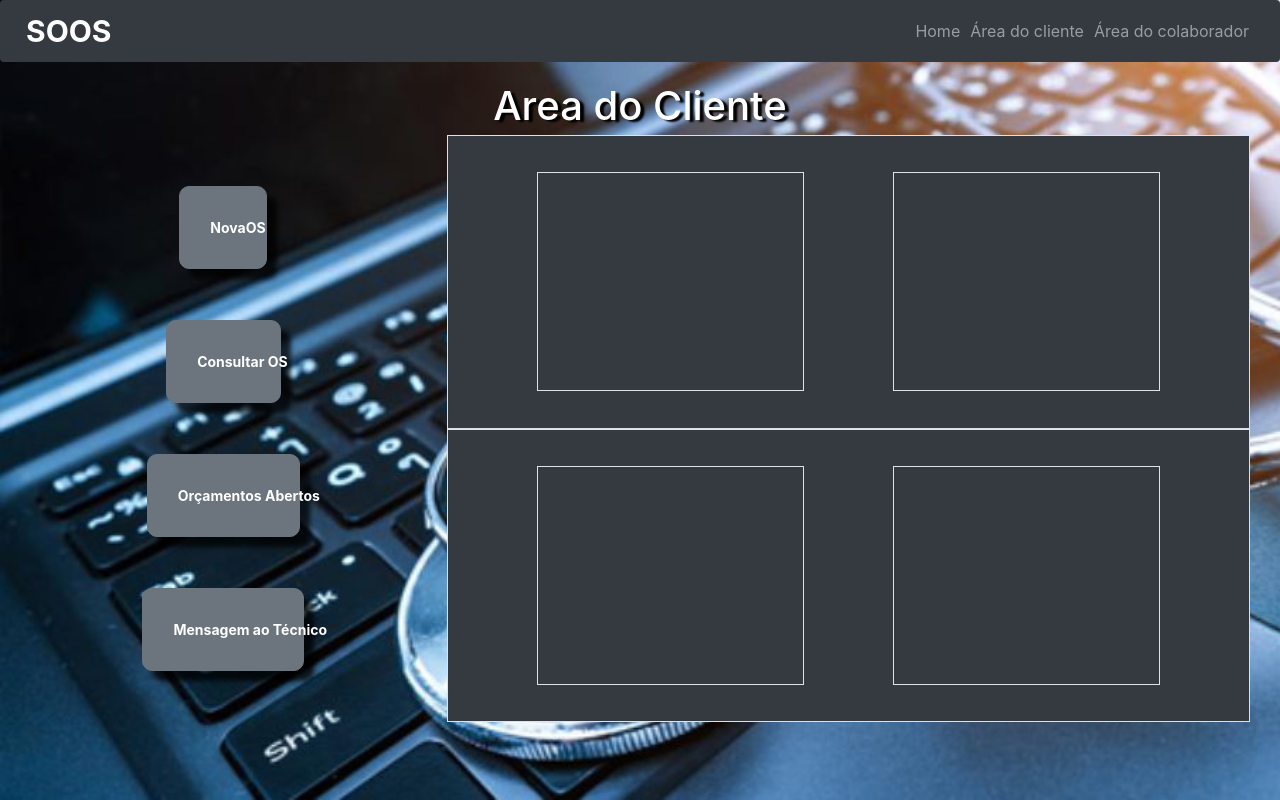
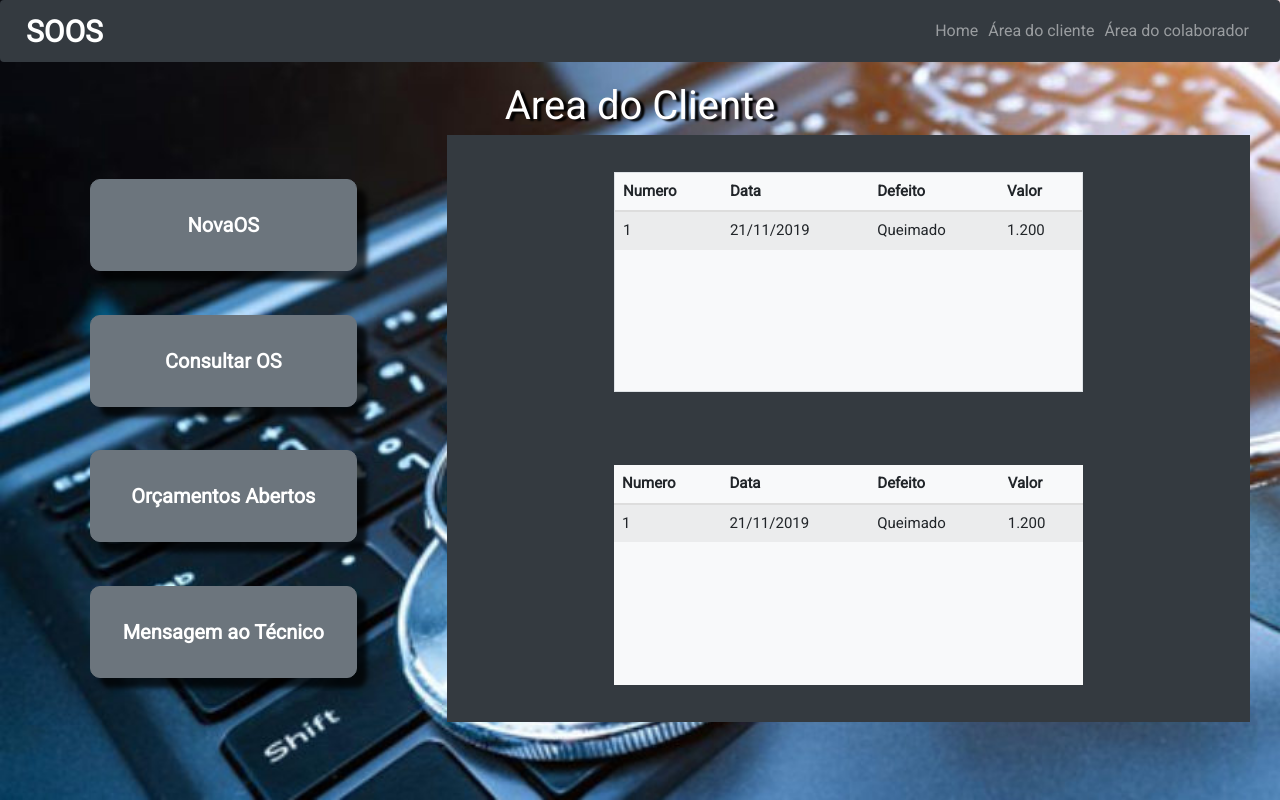
Before and after one commit to AdstonOliveira/ReactCadastro-OS, a React (Create React App) app: page /cliente/index in a window 1280 px wide. Built offline with nearby package versions, Linux system fonts and the light colour scheme.

Commit message:
index do cliente feita

```diff
--- a/public/index.html
+++ b/public/index.html
@@ -12,9 +12,11 @@
     -->
     <link rel="manifest" href="%PUBLIC_URL%/manifest.json" />
     <style>
+
         body{
           background-image: url("/imgs/fundo_topo.jpg");
           background-size: cover;
+
         }
     </style>
     <!--
--- a/src/components/Index/Index.jsx
+++ b/src/components/Index/Index.jsx
@@ -15,6 +15,7 @@ class Index extends Component{
                     </div>
                     <div className="col">
                         <MenuCentral />
+
                     </div>
 
                 </div>
--- a/src/components/Index/style.css
+++ b/src/components/Index/style.css
@@ -11,13 +11,10 @@ section{
     align-items: center; justify-content: center;
 }
 
-.row-btn{
-    display: flex; justify-content: center;
-    color: white;
-    text-align: center;
-}
+
 .row-btn > a{
     border-radius: 10px;
     box-shadow: 10px 10px 5px 0px rgba(0,0,0,0.75);
-    font-size: 14px; font-weight: bolder;
+    font-size: 20px;
+    font-weight: bolder;
 }
--- a/src/components/Menu_Central/MenuCentral.jsx
+++ b/src/components/Menu_Central/MenuCentral.jsx
@@ -1,27 +1,19 @@
 import React, { Component } from 'react';
+import OS from '../os/os';
 
 class MenuCentral extends Component {
     render() {
         return <div className="flex col bg-dark h-100 menuCentral" style={{ height: 100 }}>
 
-            <div className="row h-50 border align-items-center justify-content-between">
-
-                <div className="col-4 h-75 border">
-
-                </div>
-
-                <div className="col-4 h-75 border">
-
+            <div className="row h-50  align-items-center justify-content-between">
+                <div className="col-7 h-75 border bg-light" >
+                   <OS/>
                 </div>
             </div>
 
-            <div className="row h-50 border align-items-center justify-content-between">
-                <div className="col-4 h-75 border">
-
-                </div>
-
-                <div className="col-4 h-75 border">
-
+            <div className="row h-50 align-items-center justify-content-between">
+                <div className="col-7 h-75 bg-light">
+                    <OS/>
                 </div>
             </div>
 
--- a/src/components/Menu_lateral/Botao.jsx
+++ b/src/components/Menu_lateral/Botao.jsx
@@ -6,8 +6,8 @@ class Botao extends Component{
 
     render(){
         return(
-            <div className="row-btn">
-                <Link to={this.props.url} className="btn btn-secondary h-100 w-75 p-5">{this.props.title}</Link>
+            <div className="row-btn d-flex justify-content-center">
+                <Link to={this.props.url} className="btn btn-secondary w-75 p-5">{this.props.title}</Link>
             </div>
         );
     }
--- a/src/components/Menu_lateral/MenuLateral.jsx
+++ b/src/components/Menu_lateral/MenuLateral.jsx
@@ -1,6 +1,7 @@
 import React, { Component } from 'react';
 import lista from './botoes.json';
 import Botao from './Botao';
+import '../os/style.css';
 
 class MenuLateral extends Component {
     constructor(props){
--- /dev/null
+++ b/src/components/os/os.js
@@ -0,0 +1,31 @@
+import React, { Component } from 'react';
+import './style.css';
+
+class os extends Component {
+    render(){
+
+        return <div className="row">
+            <table className="table table-striped ">
+                <thead id="teste">
+                    <tr>
+                    <th scope="col">Numero</th>
+                    <th scope="col">Data</th>
+                    <th scope="col">Defeito</th>
+                    <th scope="col">Valor</th>
+                    </tr>
+                </thead>
+
+                <tbody>
+                    <tr id="teste">
+                    <td >1</td>
+                    <td>21/11/2019</td>
+                    <td>Queimado</td>
+                    <td>1.200</td>
+                    </tr>
+                 </tbody>
+            </table>
+        </div>
+    }
+
+}
+    export default os;
--- /dev/null
+++ b/src/components/os/style.css
@@ -0,0 +1,9 @@
+@import url('https://fonts.googleapis.com/css?family=Roboto&display=swap');
+#teste{
+    font-size: 15px;
+}
+
+body{
+    font-family: 'Roboto', sans-serif;
+
+}
```
